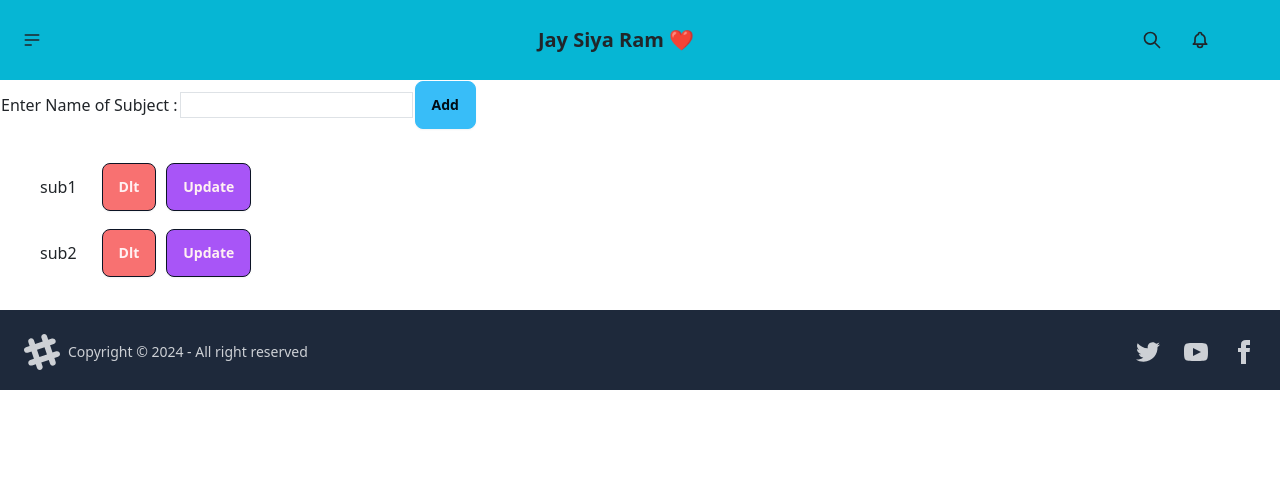
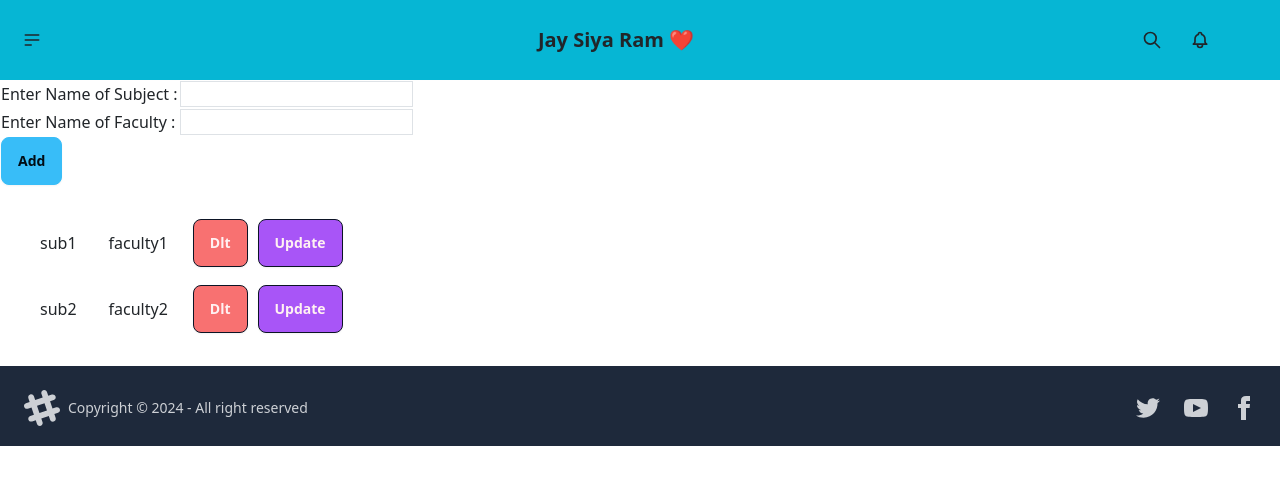
Before and after one commit to MeetLunagariya/React_Workshop, a React (Vite) app: page /Crud in a window 1280 px wide. Shown: the top 484 px of the page. Built offline with nearby package versions, Linux system fonts and the light colour scheme.

Commit message:
Multiple Input

```diff
--- a/src/components/day4/Cud.jsx
+++ b/src/components/day4/Cud.jsx
@@ -1,8 +1,14 @@
 import React, { useState } from "react";
 
 function Cud() {
-  const [sub, setSub] = useState(["sub1", "sub2"]);
-  const [data, setData] = useState("");
+  const [sub, setSub] = useState({
+    Subject_Name: "",
+    Faculty_Name: ""
+  });
+  const [data, setData] = useState([
+    { Subject_Name: "sub1", Faculty_Name: "faculty1" },
+    { Subject_Name: "sub2", Faculty_Name: "faculty2" },
+  ]);
   return (
     <div>
       <table className="table-auto">
@@ -12,18 +18,33 @@ function Cud() {
             <input
               className="bg-transparent border"
               type="text"
-              value={data}
+              value={sub.Subject_Name}
               onChange={(e) => {
-                setData(e.target.value);
+                setSub({...sub,  Subject_Name: e.target.value });
               }}
             />
           </td>
+        </tr>
+        <tr>
+          <td>Enter Name of Faculty :</td>
+          <td>
+            <input
+              className="bg-transparent border"
+              type="text"
+              value={sub.Faculty_Name}
+              onChange={(e) => {
+                setSub({...sub, Faculty_Name: e.target.value });
+              }}
+            />
+          </td>
+        </tr>
+        <tr>
           <td>
             <button
-              className="btn btn-primary"
+              className="btn btn-primary align-center"
               onClick={() => {
-                setSub([...sub, data]);
-                setData("");
+                setData([...data, sub]);
+                setSub({ Subject_Name: "", Faculty_Name: "" });
               }}
             >
               Add
@@ -32,27 +53,29 @@ function Cud() {
         </tr>
       </table>
       <table className="table-auto m-4">
-        {sub.map((e, index) => {
+        {data.map((e, index) => {
           return (
-            <tr key={index} >
-              <td className="p-3">{e}</td>
+            <tr key={index}>
+              <td className="p-3">{e.Subject_Name}</td>
+              <td className="p-3">{e.Faculty_Name}</td>
               <td>
                 <button
                   className="btn bg-red-400 text-rose-50 hover:bg-red-200 m-2"
                   onClick={() => {
-                    sub.splice(index, 1);
-                    console.log(sub)
-                    setSub([...sub]);
+                    data.splice(index, 1);
+                    console.log(sub);
+                    setData([...data]);
                   }}
                 >
                   Dlt
-                </button></td>
-                <td>
+                </button>
+              </td>
+              <td>
                 <button
                   className="btn bg-purple-500 text-rose-50 hover:bg-purple-200"
                   onClick={() => {
                     sub.splice(index, 1);
-                    console.log(sub)
+                    console.log(sub);
                     setSub([...sub]);
                   }}
                 >
@@ -60,7 +83,6 @@ function Cud() {
                 </button>
               </td>
             </tr>
-
           );
         })}
       </table>
```
